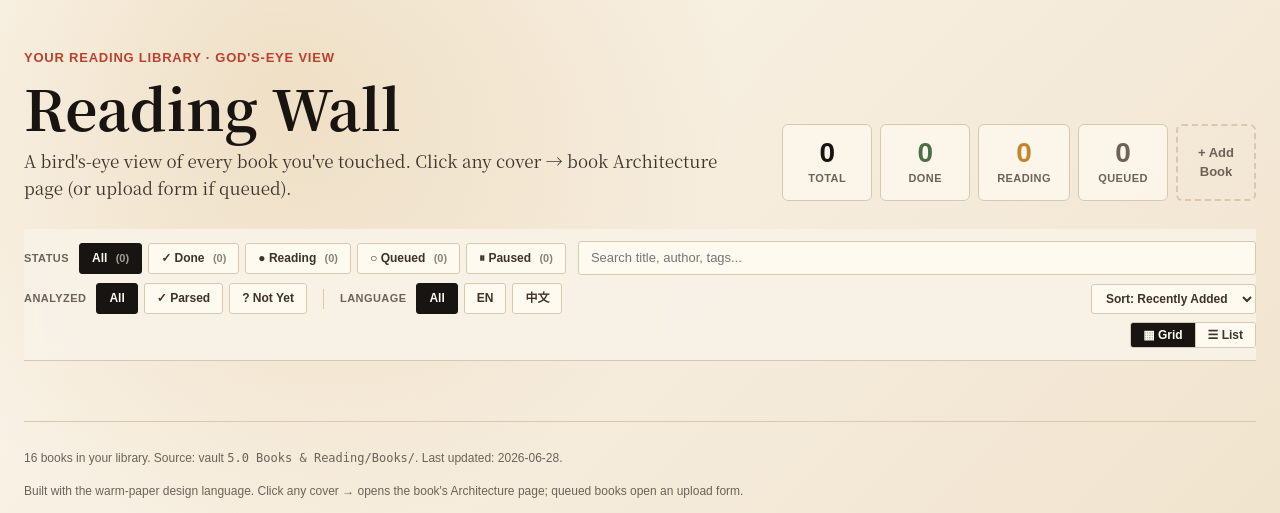
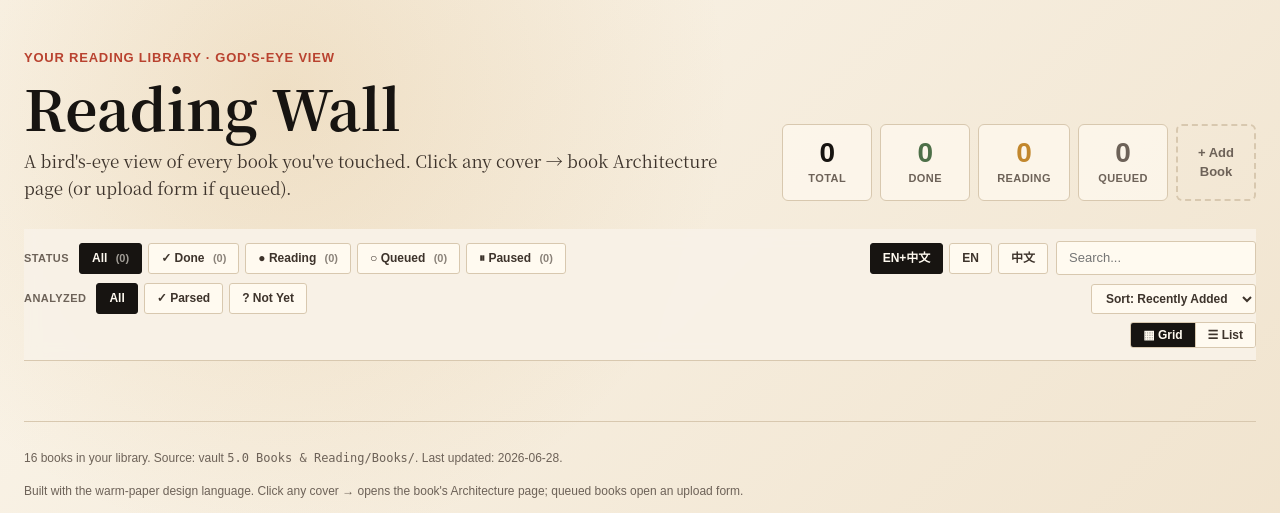
Before and after one commit to Ezri-Lin/Mnemosyne, a Flask app: page / in a window 1280 px wide. Shown: the top 513 px of the page. Run offline with Flask 3, Linux system fonts and the light colour scheme.

Commit message:
fix(filter): compact search + balanced 3-row layout
Row 1 (L): Status filters
      (R): Language (EN+中文/EN/中文) + compact Search (200px)
Row 2 (L): Analyzed (All/Parsed/NotYet)
      (R): Sort selector
Row 3 (R): Grid/List toggle

Search box no longer stretches full width. Left-right groups balanced.

```diff
--- a/static/templates/poster-wall.html
+++ b/static/templates/poster-wall.html
@@ -46,7 +46,7 @@ h1 { margin:0; font-size:clamp(36px,5vw,56px); line-height:1.0; font-weight:900;
 .filter-btn:hover { border-color:var(--gold); }
 .filter-btn.active { color:var(--white); background:var(--ink); border-color:var(--ink); }
 .filter-btn .count { margin-left:5px; opacity:.6; font-size:11px; }
-.search-box { flex:1; min-width:160px; padding:7px 12px; border:1px solid var(--line); background:var(--white); font:400 13px/1.4 var(--font-display); border-radius:3px; outline:none; }
+.search-box { width:200px; min-width:140px; padding:7px 12px; border:1px solid var(--line); background:var(--white); font:400 13px/1.4 var(--font-display); border-radius:3px; outline:none; }
 .search-box:focus { border-color:var(--gold); background:var(--paper); }
 .sort-select { padding:6px 10px; border:1px solid var(--line); background:var(--white); font:700 12px/1.4 var(--font-display); color:var(--ink-soft); border-radius:3px; cursor:pointer; }
 .view-toggle { display:inline-flex; border:1px solid var(--line); border-radius:3px; overflow:hidden; }
@@ -180,25 +180,23 @@ body.list-view .list-extras { display:flex; gap:10px; align-items:center; }
       <button class="filter-btn" data-filter="to-read">○ Queued <span class="count" id="cnt-to-read"></span></button>
       <button class="filter-btn" data-filter="paused">⏸ Paused <span class="count" id="cnt-paused"></span></button>
     </div>
-    <input type="text" class="search-box" id="searchBox" placeholder="Search title, author, tags...">
+    <div style="display:flex;gap:8px;align-items:center;">
+      <div class="filter-group">
+        <button class="filter-btn active" data-lang="all">EN+中文</button>
+        <button class="filter-btn" data-lang="en">EN</button>
+        <button class="filter-btn" data-lang="zh">中文</button>
+      </div>
+      <input type="text" class="search-box" id="searchBox" placeholder="Search...">
+    </div>
   </div>
 
   <!-- Row 2: Analyzed + Lang (left) | Sort (right) -->
   <div class="filter-row">
-    <div style="display:flex;gap:16px;flex-wrap:wrap;align-items:center;">
-      <div class="filter-group">
-        <span class="filter-label">Analyzed</span>
-        <button class="filter-btn active" data-parse="all">All</button>
-        <button class="filter-btn" data-parse="parsed">✓ Parsed</button>
-        <button class="filter-btn" data-parse="not-parsed">? Not Yet</button>
-      </div>
-      <div style="width:1px;height:20px;background:var(--line);"></div>
-      <div class="filter-group">
-        <span class="filter-label">Language</span>
-        <button class="filter-btn active" data-lang="all">All</button>
-        <button class="filter-btn" data-lang="en">EN</button>
-        <button class="filter-btn" data-lang="zh">中文</button>
-      </div>
+    <div class="filter-group">
+      <span class="filter-label">Analyzed</span>
+      <button class="filter-btn active" data-parse="all">All</button>
+      <button class="filter-btn" data-parse="parsed">✓ Parsed</button>
+      <button class="filter-btn" data-parse="not-parsed">? Not Yet</button>
     </div>
     <select class="sort-select" id="sortSelect">
       <option value="recent">Sort: Recently Added</option>
```
